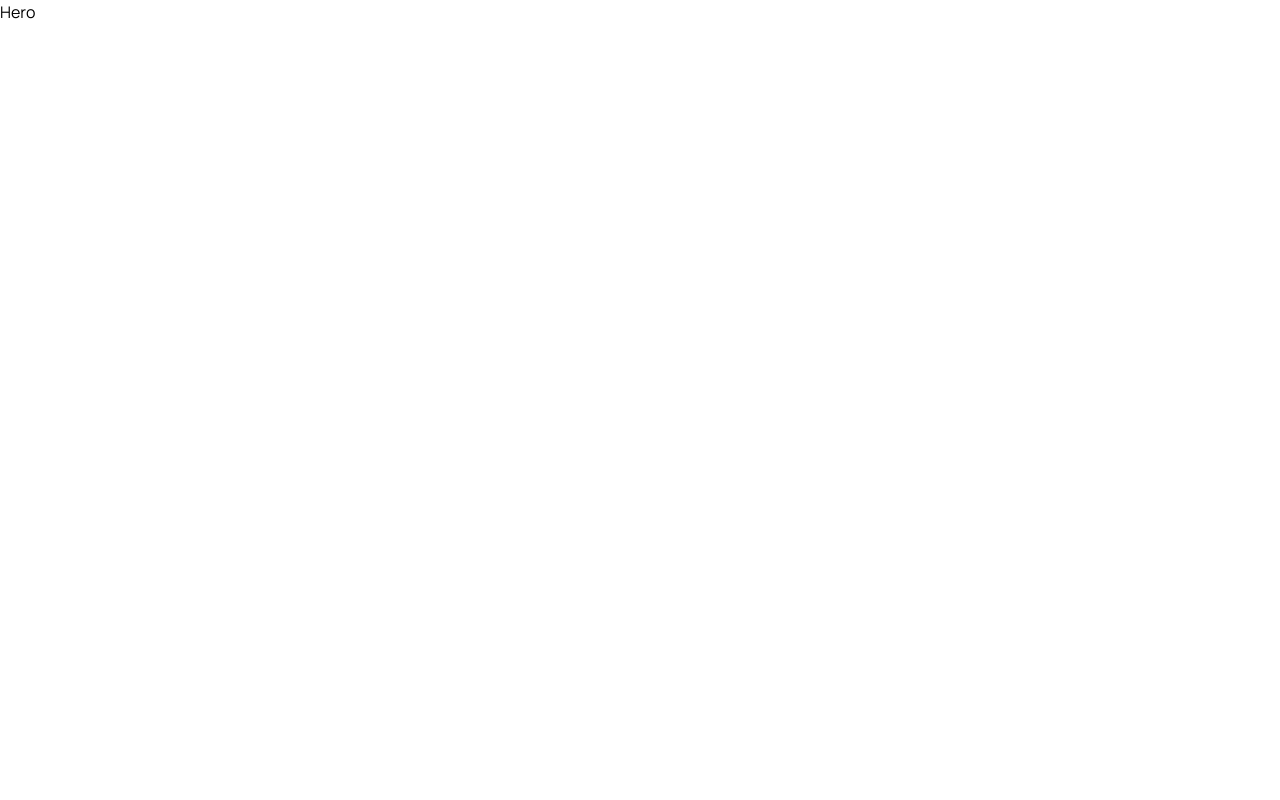
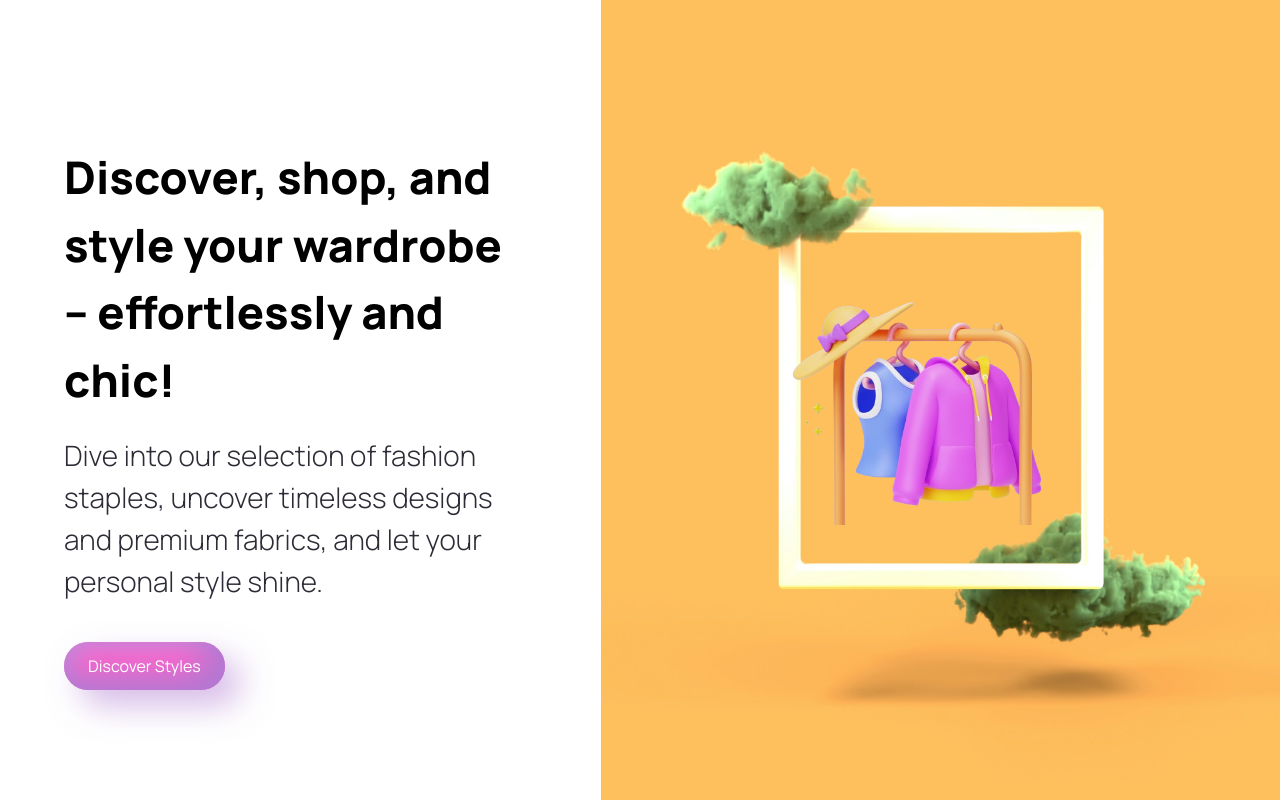
Before and after one commit to Dina2703/cloth-canvas, a Next.js app: page / in a window 1280 px wide. Built offline with nearby package versions, Linux system fonts and the light colour scheme.

Commit message:
Hero-section setup, but still need some adjustaments

```diff
--- a/app/globals.css
+++ b/app/globals.css
@@ -43,15 +43,15 @@
 }
 
 .hero__title {
-  @apply 2xl:text-[72px] sm:text-[64px] text-[50px] font-extrabold;
+  @apply 2xl:text-[72px] sm:text-[45px] text-[32px] font-extrabold;
 }
 
 .hero__subtitle {
-  @apply text-[27px] text-black-100 font-light mt-5;
+  @apply text-[22px] md:text-[28px] text-black-100 font-light mt-5;
 }
 
 .hero__image-container {
-  @apply xl:flex-[1.5] flex justify-end items-end w-full xl:h-screen;
+  @apply xl:flex-[1.5] flex justify-center items-center w-full xl:h-screen;
 }
 
 .hero__image {
@@ -59,7 +59,7 @@
 }
 
 .hero__image-overlay {
-  @apply absolute xl:-top-24 xl:-right-1/2 -right-1/4 bg-hero-bg bg-repeat-round -z-10 w-full xl:h-screen h-[590px] overflow-hidden;
+  @apply absolute  bg-hero-bg bg-repeat-round -z-10 w-full xl:h-screen h-[590px];
 }
 /* END: Hero styles */
 
@@ -88,7 +88,7 @@
 
 /* START: Car Card styles */
 .car-card {
-  @apply flex flex-col p-6 justify-center items-start text-black-100 bg-primary-blue-100 hover:bg-white hover:shadow-md rounded-3xl;
+  @apply flex flex-col p-6 justify-center items-start text-black-100 bg-primary-pink-100 hover:bg-white hover:shadow-md rounded-3xl;
 }
 
 .car-card__content {
@@ -138,11 +138,11 @@
 }
 
 .car-details__close-btn {
-  @apply absolute top-2 right-2 z-10 w-fit p-2 bg-primary-blue-100 rounded-full;
+  @apply absolute top-2 right-2 z-10 w-fit p-2 bg-primary-pink-100 rounded-full;
 }
 
 .car-details__main-image {
-  @apply relative w-full h-40 bg-pattern bg-cover bg-center rounded-lg;
+  @apply relative w-full h-40 bg-cover bg-center rounded-lg;
 }
 /* END: Car Details styles */
 
--- /dev/null
+++ b/components/CustomBtn.tsx
@@ -0,0 +1,20 @@
+"use client";
+
+import Image from "next/image";
+
+const CustomBtn = ({ title, containerStyles, handleClick }) => {
+  return (
+    <button
+      disabled={false}
+      type={"button"}
+      className={`custom-btn ${containerStyles}`}
+      onClick={() => {
+        handleClick;
+      }}
+    >
+      <span className={`flex-1`}>{title}</span>
+    </button>
+  );
+};
+
+export default CustomBtn;
--- a/components/Hero.tsx
+++ b/components/Hero.tsx
@@ -1,8 +1,38 @@
-import React from "react";
+"use client";
 import Image from "next/image";
+import { CustomBtn } from ".";
 
 const Hero = () => {
-  return <div className="min-h-screen">Hero</div>;
+  const handleScroll = () => {};
+  return (
+    <div className="hero">
+      <div className="flex-1 pt-36 padding-x">
+        <h1 className="hero__title ">
+          Discover, shop, and style your wardrobe -- effortlessly and chic!
+        </h1>
+        <p className="hero__subtitle ">
+          Dive into our selection of fashion staples, uncover timeless designs
+          and premium fabrics, and let your personal style shine.
+        </p>
+        <CustomBtn
+          title="Discover Styles"
+          containerStyles="bg-primary-pink text-white rounded-full mt-10 shadow-clay-btn"
+          handleClick={handleScroll}
+        />
+      </div>
+      <div className="hero__image-container">
+        <div className="hero__image">
+          <Image
+            src="/cloth_rack.png"
+            alt="hero"
+            fill
+            className="object-contain p-36"
+          />
+          <div className="hero__image-overlay" />
+        </div>
+      </div>
+    </div>
+  );
 };
 
 export default Hero;
--- a/components/index.ts
+++ b/components/index.ts
@@ -1,3 +1,4 @@
 import Hero from "./Hero";
+import CustomBtn from "./CustomBtn";
 
-export { Hero };
+export { Hero, CustomBtn };
--- a/tailwind.config.ts
+++ b/tailwind.config.ts
@@ -11,11 +11,18 @@ module.exports = {
       fontFamily: {
         inter: ["Inter", "sans-serif"],
       },
+      boxShadow: {
+        "clay-card":
+          "35px 35px 70px hsl(302deg 25% 50%), inset -10px -10px 20px hsl(302deg 25% 50% / 70%), inset 0 16px 32px hsl(302deg 25% 95%)",
+        "clay-btn":
+          "16px 16px 32px 0 hsl(277deg 50% 65% / 50%), inset -16px -16px 32px 0 hsl(277deg 50% 65%), inset 8px 8px 16px 0 hsl(227deg 65% 75% / 45%)",
+      },
+
       colors: {
         "black-100": "#2B2C35",
-        "primary-blue": {
-          DEFAULT: "#2B59FF",
-          100: "#F5F8FF",
+        "primary-pink": {
+          DEFAULT: "#FF66CC",
+          100: "#f5e4e7",
         },
         "secondary-orange": "#f79761",
         "light-white": {
@@ -25,8 +32,7 @@ module.exports = {
         grey: "#747A88",
       },
       backgroundImage: {
-        pattern: "url('/pattern.png')",
-        "hero-bg": "url('/hero-bg.png')",
+        "hero-bg": "url('/hero-bg.jpg')",
       },
     },
   },
```
Also changed, not shown: types/index.ts (added, +7 -0 lines), public/cloth_rack.png (added), public/hero-bg.jpg (added).
